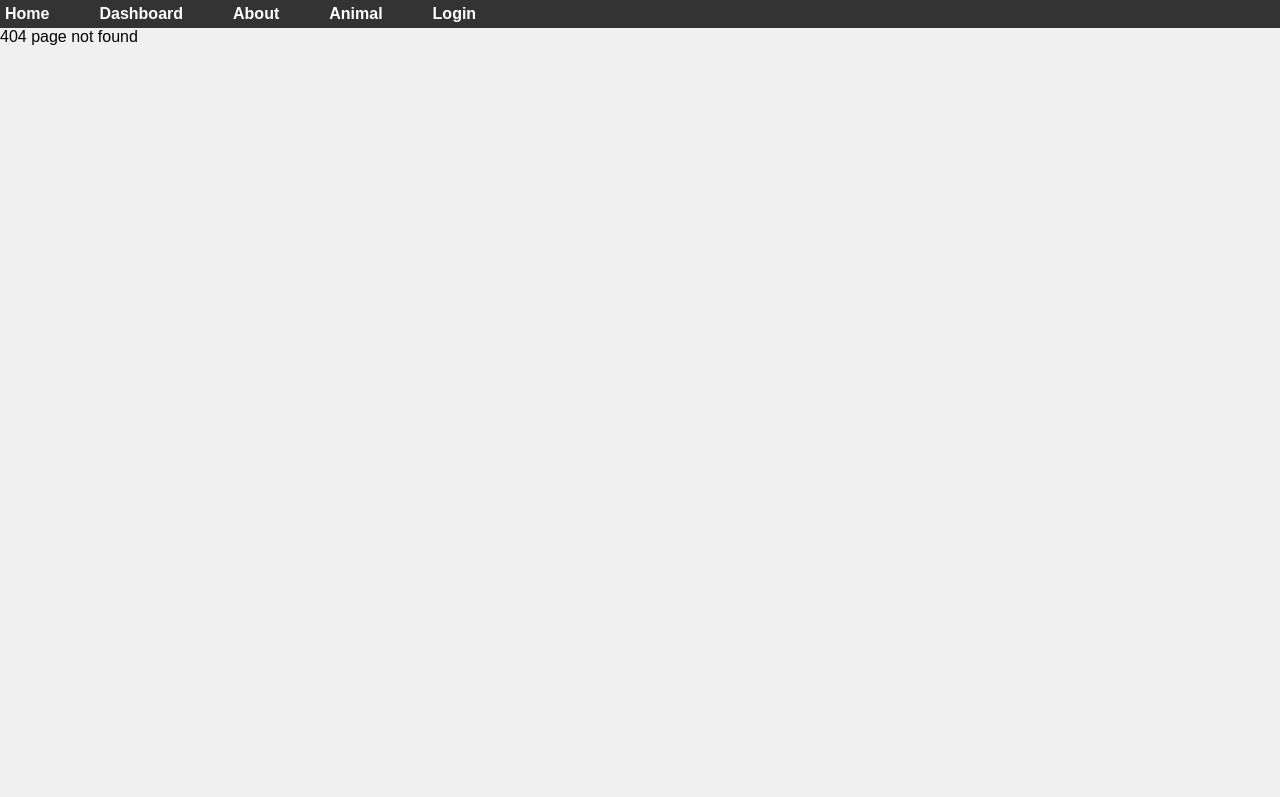
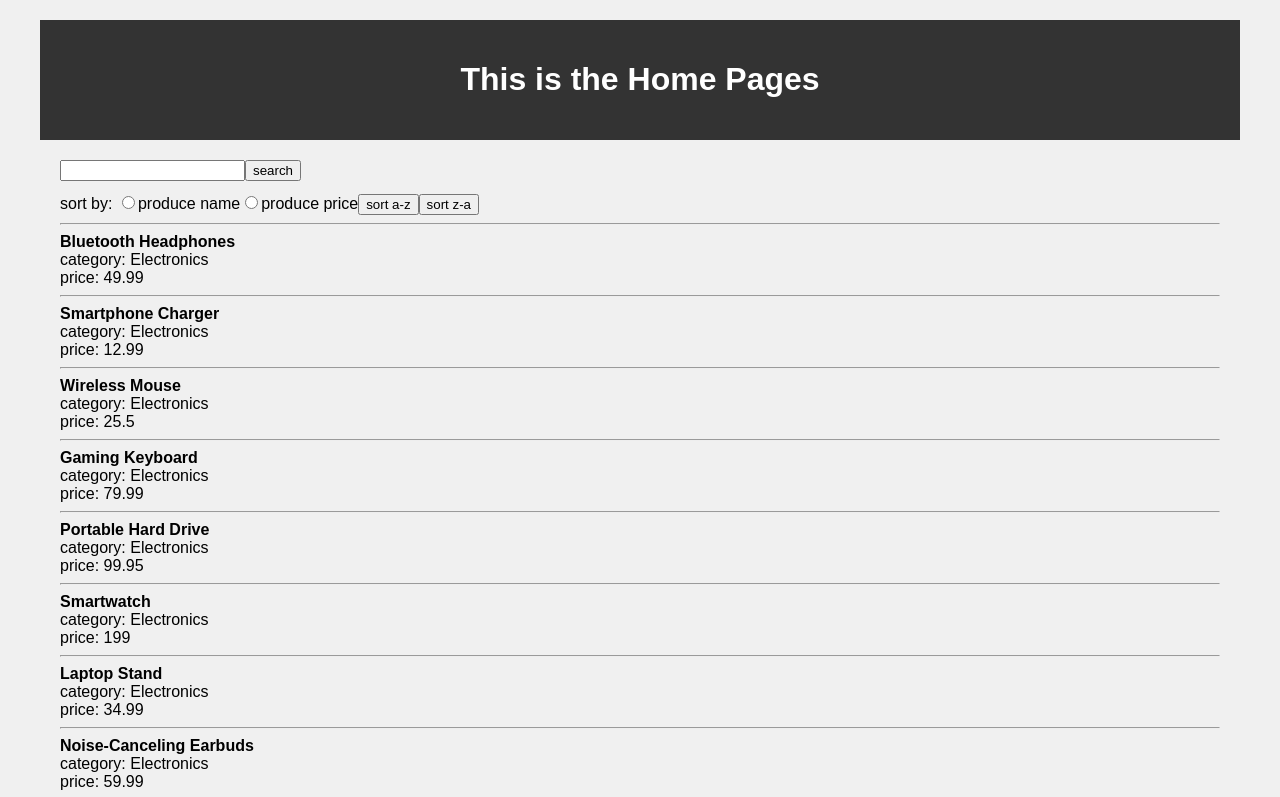
Before and after one commit to rakgoorak/react-training, a React (Create React App) app: page / in a window 1280 px wide. Before the commit this address had no page. Shown: the top 797 px of the page. Built offline with nearby package versions, Linux system fonts and the light colour scheme.

Commit message:
update: texthighlightV3

```diff
--- /dev/null
+++ b/src/components/TextHighLight/TextHighLightV3.js
@@ -0,0 +1,82 @@
+import { useEffect, useState } from "react";
+
+function TextHighLightV3({
+  text = "",
+  highlightText = "",
+  highlightColor = "#f00",
+}) {
+  console.log("highlightText:", highlightText);
+  const [textHighLight, setTextHighlight] = useState({
+    prefix: "",
+    highlight: "",
+    subfix: "",
+  });
+
+  useEffect(() => {
+    console.log("useEffect");
+    const init = () => {
+      console.log("init");
+      if (text) {
+        if (
+          !highlightText ||
+          !text.toLowerCase().includes(highlightText.toLowerCase())
+        ) {
+          setTextHighlight((prev) => ({
+            ...prev,
+            prefix: text,
+            highlight: "",
+            subfix: "",
+          }));
+
+          return;
+        }
+
+        const textSize = text.length;
+        const highlightTextSize = highlightText.length;
+        const indexOfHighlightText = text.indexOf(highlightText);
+        console.log("indexOfHighlightText:", indexOfHighlightText);
+
+        let prefixText = "";
+        let highlight = text.substring(
+          indexOfHighlightText,
+          indexOfHighlightText + highlightTextSize
+        );
+        let subfixText = "";
+
+        if (indexOfHighlightText !== 0) {
+          prefixText = text.substring(0, indexOfHighlightText);
+          console.log("prefixText:", prefixText);
+        }
+
+        if (indexOfHighlightText + highlightTextSize !== textSize) {
+          subfixText = text.substring(
+            indexOfHighlightText + highlightTextSize,
+            textSize
+          );
+          console.log("subfixText:", subfixText);
+        }
+
+        setTextHighlight((prev) => ({
+          ...prev,
+          prefix: prefixText,
+          highlight: highlight,
+          subfix: subfixText,
+        }));
+      }
+    };
+
+    init();
+  }, [text, highlightText]);
+
+  if (!highlightText) return text;
+
+  return (
+    <div style={{ display: "inline-block" }}>
+      <span>{textHighLight.prefix}</span>
+      <span style={{ color: highlightColor }}>{textHighLight.highlight}</span>
+      <span>{textHighLight.subfix}</span>
+    </div>
+  );
+}
+
+export default TextHighLightV3;
--- /dev/null
+++ b/src/mockData/productData.js
@@ -0,0 +1,52 @@
+export const productList = [
+  { name: "Bluetooth Headphones", price: 49.99, category: "Electronics" },
+  { name: "Smartphone Charger", price: 12.99, category: "Electronics" },
+  { name: "Wireless Mouse", price: 25.5, category: "Electronics" },
+  { name: "Gaming Keyboard", price: 79.99, category: "Electronics" },
+  { name: "Portable Hard Drive", price: 99.95, category: "Electronics" },
+  { name: "Smartwatch", price: 199.0, category: "Electronics" },
+  { name: "Laptop Stand", price: 34.99, category: "Electronics" },
+  { name: "Noise-Canceling Earbuds", price: 59.99, category: "Electronics" },
+  { name: "4K Monitor", price: 299.0, category: "Electronics" },
+  { name: "External SSD", price: 129.0, category: "Electronics" },
+  { name: "USB Hub", price: 19.99, category: "Electronics" },
+  { name: "Desk Lamp", price: 22.5, category: "Furniture" },
+  { name: "Ergonomic Chair", price: 149.99, category: "Furniture" },
+  { name: "Action Camera", price: 249.0, category: "Electronics" },
+  { name: "Tablet Cover", price: 14.99, category: "Electronics" },
+  { name: "Wireless Printer", price: 129.99, category: "Electronics" },
+  { name: "Smart Thermostat", price: 120.0, category: "Home" },
+  { name: "Fitness Tracker", price: 89.99, category: "Electronics" },
+  { name: "Portable Speaker", price: 34.95, category: "Electronics" },
+  { name: "Laptop Backpack", price: 45.0, category: "Accessories" },
+  { name: "Digital Camera", price: 499.0, category: "Electronics" },
+  { name: "Home Security Camera", price: 89.99, category: "Home" },
+  { name: "Electric Kettle", price: 29.99, category: "Kitchen" },
+  { name: "Coffee Maker", price: 69.95, category: "Kitchen" },
+  { name: "Air Fryer", price: 89.0, category: "Kitchen" },
+  { name: "Blender", price: 49.99, category: "Kitchen" },
+  { name: "Slow Cooker", price: 34.0, category: "Kitchen" },
+  { name: "Toaster Oven", price: 75.0, category: "Kitchen" },
+  { name: "Cordless Vacuum", price: 159.99, category: "Home" },
+  { name: "Smart Light Bulbs", price: 24.99, category: "Home" },
+  { name: "Robot Vacuum", price: 249.99, category: "Home" },
+  { name: "Electric Toothbrush", price: 89.95, category: "Health" },
+  { name: "Hair Dryer", price: 45.0, category: "Health" },
+  { name: "Curling Iron", price: 29.99, category: "Health" },
+  { name: "Digital Alarm Clock", price: 18.5, category: "Home" },
+  { name: "Portable Power Bank", price: 22.0, category: "Electronics" },
+  { name: "Wireless Earbuds", price: 65.0, category: "Electronics" },
+  { name: "Home Humidifier", price: 55.0, category: "Home" },
+  { name: "Dehumidifier", price: 129.0, category: "Home" },
+  { name: "Electric Blanket", price: 79.99, category: "Home" },
+  { name: "Weighted Blanket", price: 99.0, category: "Home" },
+  { name: "Fitness Bike", price: 299.0, category: "Fitness" },
+  { name: "Treadmill", price: 699.0, category: "Fitness" },
+  { name: "Massage Chair", price: 1299.0, category: "Furniture" },
+  { name: "Camping Tent", price: 149.95, category: "Outdoor" },
+  { name: "Sleeping Bag", price: 45.0, category: "Outdoor" },
+  { name: "Hiking Boots", price: 99.95, category: "Outdoor" },
+  { name: "Portable Grill", price: 69.99, category: "Outdoor" },
+  { name: "Camping Lantern", price: 24.99, category: "Outdoor" },
+  { name: "Cooler Box", price: 59.95, category: "Outdoor" },
+];
--- a/src/pages/Home/index.js
+++ b/src/pages/Home/index.js
@@ -1,14 +1,67 @@
-import React from 'react';
-import './home.css';
+import React, { useEffect, useState } from "react";
+import "./home.css";
+import { TextHighlightV2 } from "../../components/TextHighLight";
+import TextHighLightV3 from "../../components/TextHighLight/TextHighLightV3";
+import { productList } from "../../mockData/productData";
 
 function Home() {
+  const [stringState, setStringState] = useState("");
+  const [numberState, setNumberState] = useState(0);
+  const [booleanState, setBooleanState] = useState(false);
+  const [objectState, setObjectState] = useState({});
+  const [arrayState, setArrayState] = useState(productList);
+
+  // #function
+  // 1. function a(){}
+  // 2. const a = ()=>{}
+
   return (
     <div className="container">
       <header className="header">
         <h1>This is the Home Pages</h1>
       </header>
-            <div className="main-content">
-                <p>Welcome</p>
+      <div className="main-content" style={{ textAlign: "left" }}>
+        <div>
+          <div style={{ marginBottom: "12px" }}>
+            <input
+              name="keyword"
+              value={stringState}
+              onChange={(e) => {
+                setStringState(e.target.value);
+              }}
+            />
+            <button>search</button>
+          </div>
+          <div>
+            <span>sort by: </span>
+            <input type="radio" value="produce name" />
+            <label>produce name</label>
+            <input type="radio" value="produce price" />
+            <label>produce price</label>
+            <button>sort a-z</button>
+            <button>sort z-a</button>
+          </div>
+        </div>
+        <hr />
+        {arrayState.map((product, index) => (
+          <div key={index}>
+            <div style={{ fontWeight: 600 }}>
+              <TextHighLightV3
+                text={product.name}
+                highlightText={stringState}
+              />
+            </div>
+            <div>
+              <span>category: </span>
+              <span>{product.category}</span>
+            </div>
+            <div>
+              <span>price: </span>
+              <span>{product.price}</span>
+            </div>
+            <hr />
+          </div>
+        ))}
       </div>
     </div>
   );
--- a/src/routes/index.js
+++ b/src/routes/index.js
@@ -1,30 +1,19 @@
 import { Route, Routes, Navigate } from "react-router-dom";
-import Layout from "../components/Layout"
-import Login from "../pages/Login"
-import Home from "../pages/Home"
-import NoMatch404 from "../pages/NoMatch404"
-import Dashboard from "../pages/Dashboard";
-import About from "../pages/About";
-import Profile from "../pages/Profile";
-import Animal from "../pages/Animal";
-import AnimalDetail from "../pages/Animal/AnimalDetail";
-import { useAuth } from "../context/AuthProvider";
+import Home from "../pages/Home";
+import NoMatch404 from "../pages/NoMatch404";
 
 function Router() {
-  const { isLogin } = useAuth();
-
   return (
     <Routes>
-      <Route element={<Layout />}>
-        <Route path="/home" element={<Home />}/>
-        <Route path="/login" element={<Login />} />
+      <Route exact path="/" element={<Home />} />
+      <Route path="/home" element={<Home />} />
+      {/* <Route path="/login" element={<Login />} />
         <Route path="/dashboard" element={<Dashboard />}/>
         <Route path="/about" element={<About />} />
         <Route exact path="/animal" element={<Animal />} />
         <Route path="/animal/detail/:name" element={<AnimalDetail />} />
-        <Route path="/profile" element={isLogin ? <Profile /> : <Navigate to="/login" />} />
-        <Route path="*" element={<NoMatch404 />} />
-      </Route>
+        <Route path="/profile" element={isLogin ? <Profile /> : <Navigate to="/login" />} /> */}
+      <Route path="*" element={<NoMatch404 />} />
     </Routes>
   );
 }
```
Lines whose indentation alone changed are shown as unchanged.
